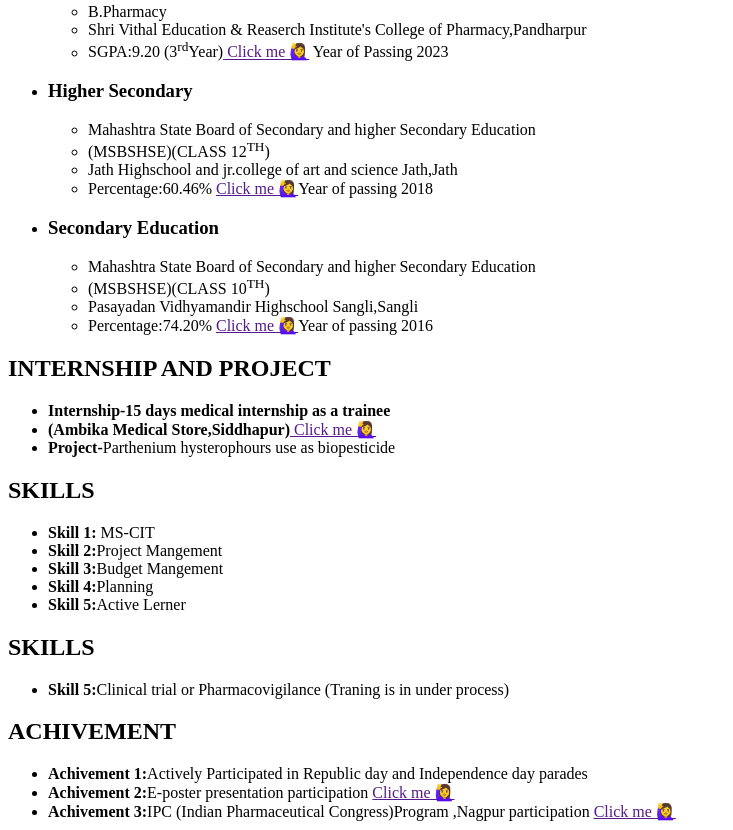
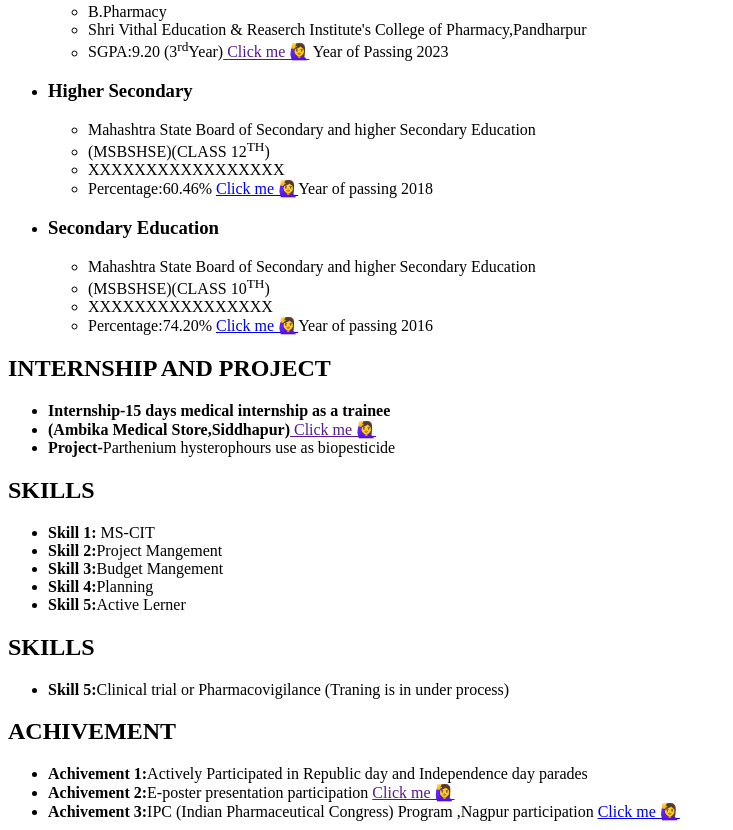
Before and after one commit to Pavan-Kumar25/Vimal-s-Resume, a plain HTML site: page index.html in a window 1280 px wide. Shown: the part 510-1340 px from the top of the page, without its empty margins (0-733 px from the left). Drawn offline with Linux system fonts and the light colour scheme.

Commit message:
Update index.html

```diff
--- a/index.html
+++ b/index.html
@@ -41,16 +41,16 @@
             <ul>
                 <li>Mahashtra State Board of Secondary and higher Secondary Education </li>
                 <li>(MSBSHSE)(CLASS 12<sup>TH</sup>)</li>
-                <li>Jath Highschool and jr.college of art and science Jath,Jath</li>
-                <li>Percentage:60.46% <a href="">      Click me 🙋‍♀️</a>Year of passing 2018</li>
+                <li>XXXXXXXXXXXXXXXXX</li>
+                <li>Percentage:60.46% <a href="https://github.com/Pavan-Kumar25/Vimal-s-Resume/blob/main/HSC%20Result.jpg">      Click me 🙋‍♀️</a>Year of passing 2018</li>
             </ul>
         </li>
         <li><h3>Secondary Education </h3>
             <ul>
                 <li>Mahashtra State Board of Secondary and higher Secondary Education </li>
                 <li>(MSBSHSE)(CLASS 10<sup>TH</sup>)</li>
-                <li>Pasayadan Vidhyamandir Highschool Sangli,Sangli</li>
-                <li>Percentage:74.20% <a href="">      Click me 🙋‍♀️</a>Year of passing 2016</li>
+                <li>XXXXXXXXXXXXXXXX</li>
+                <li>Percentage:74.20% <a href="https://github.com/Pavan-Kumar25/Vimal-s-Resume/blob/main/SSC%20Result.jpg">      Click me 🙋‍♀️</a>Year of passing 2016</li>
             </ul>
         </li>
     </ul>
@@ -76,7 +76,7 @@
    <ul>
     <li><b>Achivement 1:</b>Actively Participated in Republic day and Independence day parades</li>
     <li><b>Achivement 2:</b>E-poster presentation participation <a href="">        Click me 🙋‍♀️</a> </li>
-    <li><b>Achivement 3:</b>IPC (Indian Pharmaceutical Congress)Program ,Nagpur participation <a href="">        Click me 🙋‍♀️</a> </li>
+    <li><b>Achivement 3:</b>IPC (Indian Pharmaceutical Congress) Program ,Nagpur participation <a href="https://github.com/Pavan-Kumar25/Vimal-s-Resume/blob/main/IPC%20Certificate.jpg">        Click me 🙋‍♀️</a> </li>
 
    </ul>
    <h2>PERSONAL DETAILS</h2>
```
